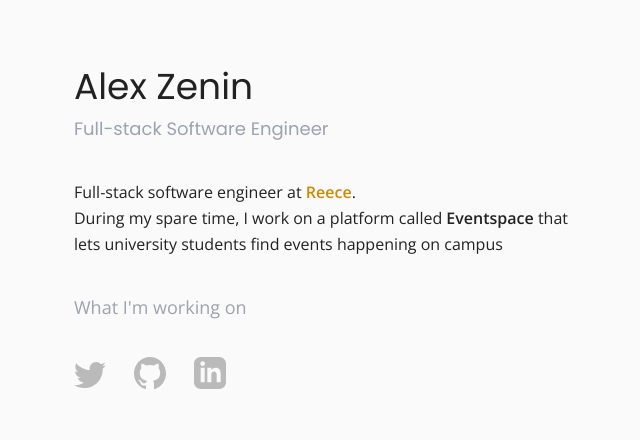
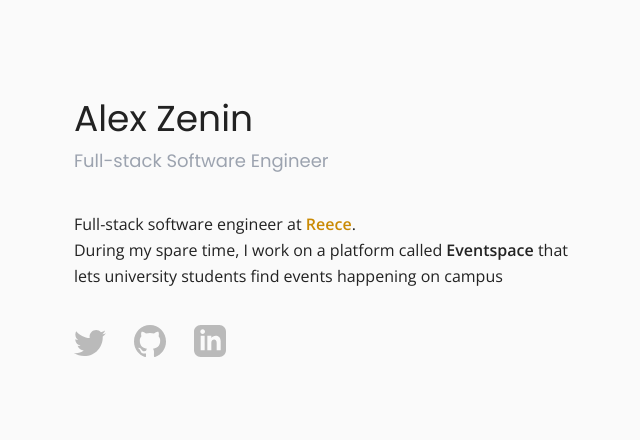
Before and after one commit to AlexZenin/alexzenin.com, an Astro site: page / in a window 1280 px wide. Shown: the part 100-540 px from the top of the page, without its empty margins (318-958 px from the left). Built offline with nearby package versions, Linux system fonts and the light colour scheme; Astro itself is replaced by a stand-in of ours.

Commit message:
feat: update index page copy

```diff
--- a/src/pages/index.astro
+++ b/src/pages/index.astro
@@ -18,10 +18,6 @@ import BaseLayout from '../layouts/BaseLayout.astro'
       <p class="leading-relaxed">
         During my spare time, I work on a platform called <span class="font-semibold">Eventspace</span> that lets university students find events happening on campus
       </p>
-    </section>
-    <section>
-      <h2 class="mt-9 text-lg text-gray-400">What I'm working on</h2>
-      <h1></h1>
     </section>
     <nav class="flex flex-row items-baseline mt-9">
       <a class="mr-7" href="https://twitter.com/alexzenin2" target="_blank"><TwitterIcon /></a>
```
